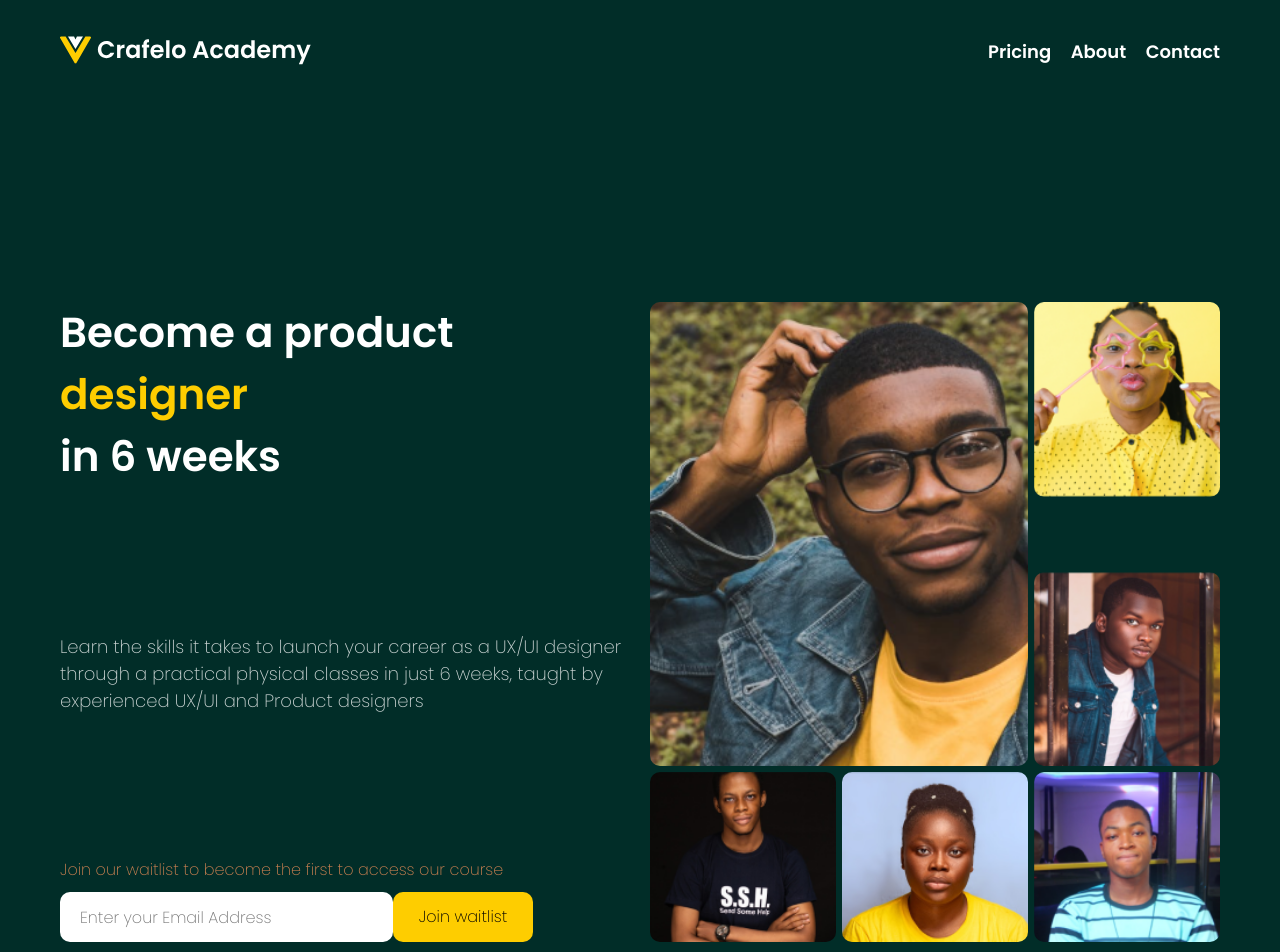
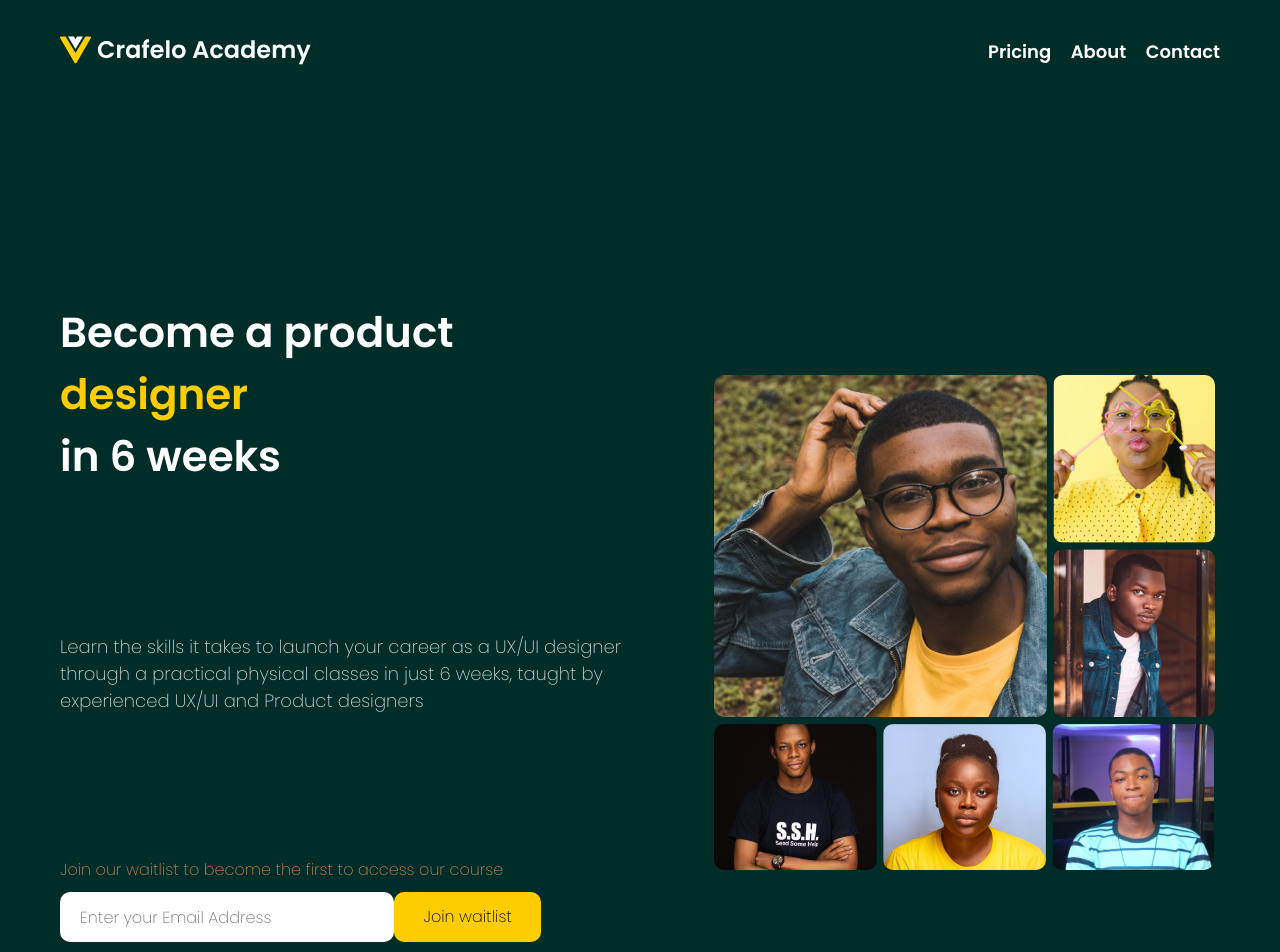
Before and after one commit to akindoju/figma_tasks, a React (Create React App) app: page / in a window 1280 px wide. Shown: the top 952 px of the page. Built offline with nearby package versions, Linux system fonts and the light colour scheme.

Commit message:
Styled grid with flexbox

```diff
--- a/src/pages/crafelo/CrafeloBody/CrafeloBody.jsx
+++ b/src/pages/crafelo/CrafeloBody/CrafeloBody.jsx
@@ -30,7 +30,8 @@ const CrafeloBody = () => {
         </div>
       </div>
 
-      <div className="crafeloBody__right">
+      {/* Grid system */}
+      {/* <div className="crafeloBody__right">
         <div className="crafeloBody__right--1 crafeloBody__right--div">
           <img src={img1} alt="img1" />
         </div>
@@ -49,6 +50,24 @@ const CrafeloBody = () => {
         <div className="crafeloBody__right--6">
           <img src={img6} alt="img6" />
         </div>
+      </div> */}
+
+      {/* Flexbox system */}
+      <div className="crafeloBody__right">
+        <div className="crafeloBody__right--top">
+          <div className="crafeloBody__right--top-left">
+            <img src={img1} alt="img1" />
+          </div>
+          <div className="crafeloBody__right--top-right">
+            <img src={img2} alt="img2" />
+            <img src={img3} alt="img3" />
+          </div>
+        </div>
+        <div className="crafeloBody__right--bottom">
+          <img src={img4} alt="img4" />
+          <img src={img5} alt="img5" />
+          <img src={img6} alt="img6" />
+        </div>
       </div>
     </div>
   );
--- a/src/pages/crafelo/CrafeloBody/CrafeloBody.scss
+++ b/src/pages/crafelo/CrafeloBody/CrafeloBody.scss
@@ -102,54 +102,96 @@
     }
   }
 
+  //Grid styling
+  //   &__right {
+  //     display: grid;
+  //     align-content: center;
+  //     justify-items: space-between;
+  //     height: 100%;
+  //     grid-column-gap: 0.6rem;
+  //     grid-row-gap: 0.3rem;
+  //     width: 50%;
+  //     grid-template-columns: repeat(6, 1fr);
+  //     grid-template-rows: repeat(3, 1fr);
+  //     // padding: 0 3rem;
+  //     margin-left: 2rem;
+
+  //     img {
+  //       object-fit: cover;
+  //       height: 100%;
+  //       width: 100%;
+  //       border-radius: 1rem;
+  //     }
+
+  //     &--1 {
+  //       grid-column: 1 / span 4;
+  //       grid-row: 1 / span 3;
+  //     }
+
+  //     &--2 {
+  //       grid-column: 5 / span 2;
+  //       grid-row: 1 / 2;
+  //     }
+
+  //     &--3 {
+  //       grid-column: 5 / span 2;
+  //       grid-row: 3/ 4;
+  //     }
+
+  //     &--4 {
+  //       grid-column: 1 / span 2;
+  //       grid-row: 5 / 6;
+  //     }
+
+  //     &--5 {
+  //       grid-column: 3 / span 2;
+  //       grid-row: 5 / 6;
+  //     }
+
+  //     &--6 {
+  //       grid-column: 5 / span 2;
+  //       grid-row: 5 / 6;
+  //     }
+  //   }
+
   &__right {
-    display: grid;
-    align-content: center;
-    justify-items: space-between;
-    height: 100%;
-    grid-column-gap: 0.6rem;
-    grid-row-gap: 0.3rem;
-    width: 50%;
-    grid-template-columns: repeat(6, 1fr);
-    grid-template-rows: repeat(3, 1fr);
-    // padding: 0 3rem;
-    margin-left: 2rem;
+    display: flex;
+    flex-direction: column;
+    align-items: center;
 
     img {
-      object-fit: cover;
-      height: 100%;
-      width: 100%;
+      // height: 100%;
       border-radius: 1rem;
     }
 
-    &--1 {
-      grid-column: 1 / span 4;
-      grid-row: 1 / span 3;
+    &--top {
+      display: flex;
+      margin-bottom: 0.5rem;
+
+      &-left {
+        margin-right: 0.6rem;
+      }
+
+      &-right {
+        display: flex;
+        flex-direction: column;
+
+        img:first-child {
+          margin-bottom: 0.6rem;
+        }
+      }
     }
 
-    &--2 {
-      grid-column: 5 / span 2;
-      grid-row: 1 / 2;
-    }
+    &--bottom {
+      display: flex;
+      align-items: center;
+      margin-left: 0.6rem;
 
-    &--3 {
-      grid-column: 5 / span 2;
-      grid-row: 3/ 4;
-    }
-
-    &--4 {
-      grid-column: 1 / span 2;
-      grid-row: 5 / 6;
-    }
-
-    &--5 {
-      grid-column: 3 / span 2;
-      grid-row: 5 / 6;
-    }
-
-    &--6 {
-      grid-column: 5 / span 2;
-      grid-row: 5 / 6;
+      img {
+        &:not(last-child) {
+          margin-right: 0.6rem;
+        }
+      }
     }
   }
 }
```
